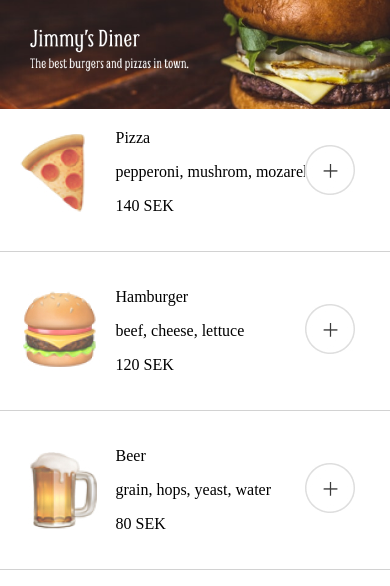
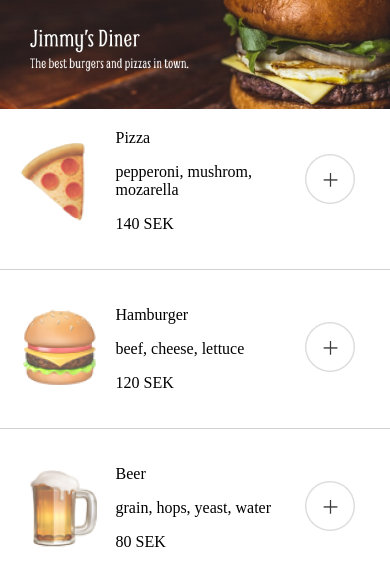
Before and after one commit to Petrasoderstrom1612/Fast-food-order-app, a plain HTML site: page index.html in a window 390 px wide. Shown: the top 586 px of the page. Drawn offline with Linux system fonts and the light colour scheme.

Commit message:
fixed for mobile phone

```diff
--- a/index.css
+++ b/index.css
@@ -28,6 +28,7 @@ html, body {
 
 .food-details{
     margin-left: 1em;
+    max-width: 43vw;
 }
 
 .buy-btn{
```
